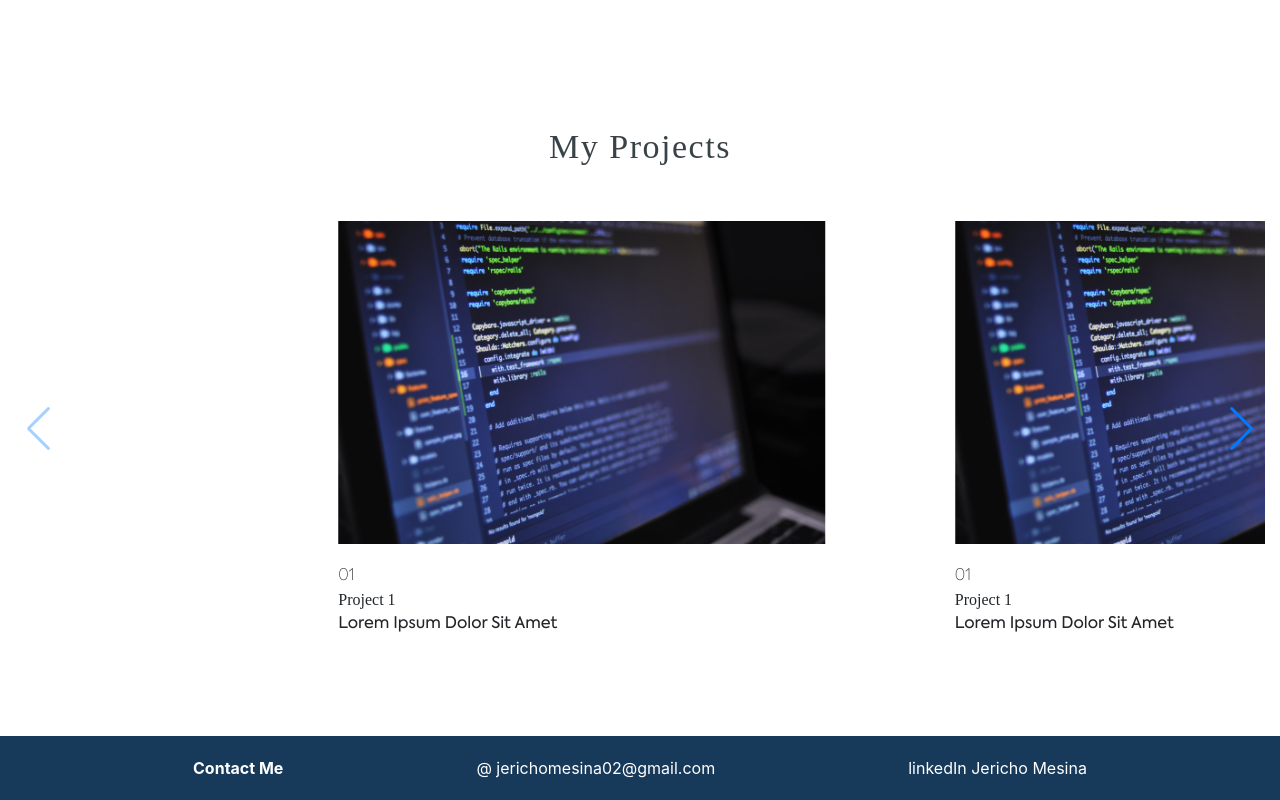
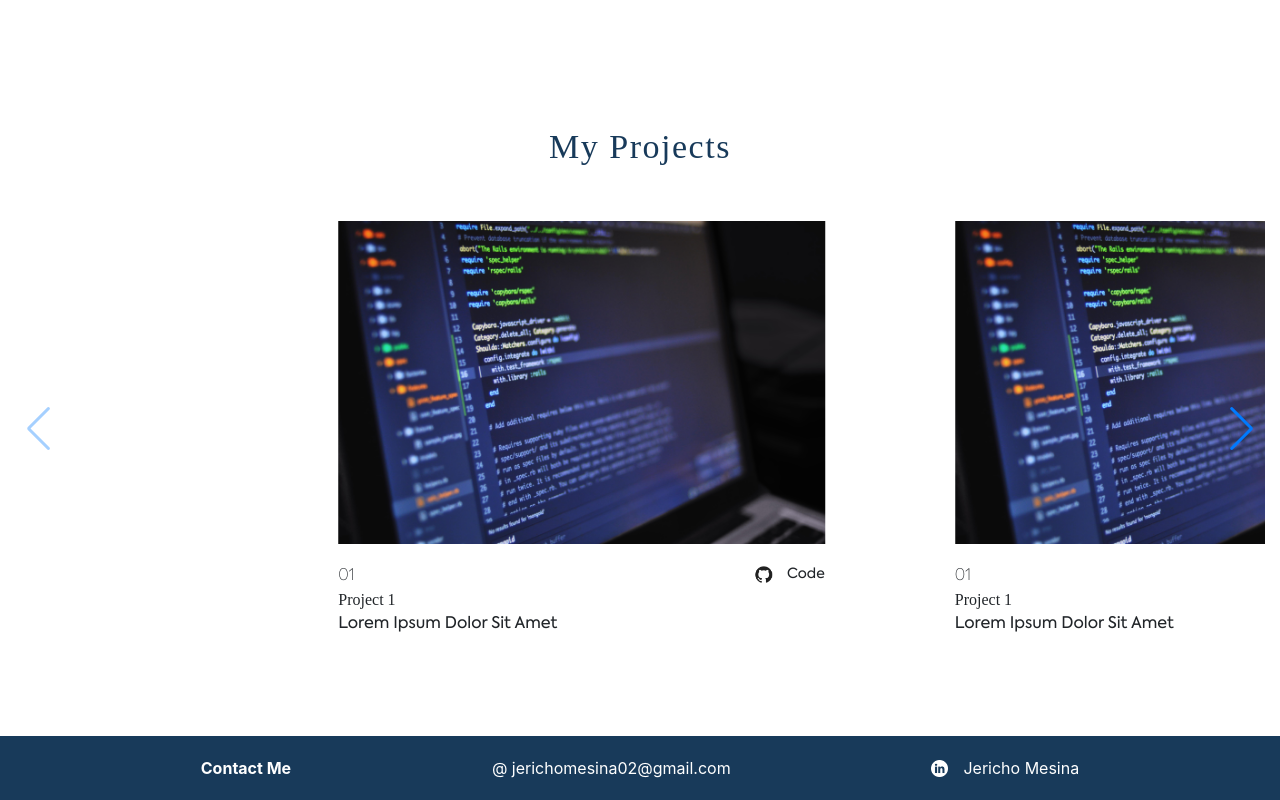
Before and after one commit to iamrico/portfolio, a React (Create React App) app: page / in a window 1280 px wide. Shown: the part 1399-2199 px from the top of the page. Built offline with nearby package versions, Linux system fonts and the light colour scheme; a web font is replaced by a local one.

Commit message:
more styling

```diff
--- a/src/components/Footer.js
+++ b/src/components/Footer.js
@@ -1,12 +1,20 @@
-import React from 'react'
-import '../styles/footer.scss'
+import React from 'react';
+import '../styles/footer.scss';
+import linkedin_logo from '../assets/linkedin.png';
+import styled from 'styled-components';
+
+const LinkedInLogo = styled.img`
+    width: 17px;
+    height: 17px;
+    margin-right: 15px;
+`
 
 const Footer = () =>{
     return (
         <footer className='footer'>
             <div className='fItem'><strong>Contact Me</strong></div>
             <div className='fItem'><a href='mailto:jerichomesina02@gmail.com'>@ jerichomesina02@gmail.com</a></div>
-            <div className='fItem'>linkedIn <a href={'https://www.linkedin.com/in/jericho-mesina-7a4a4016b/'}>Jericho Mesina</a></div>
+            <div className='fItem'><LinkedInLogo src={linkedin_logo}/><a href={'https://www.linkedin.com/in/jericho-mesina-7a4a4016b/'}>Jericho Mesina</a></div>
         </footer>
     );
 }
--- a/src/components/Projects.js
+++ b/src/components/Projects.js
@@ -8,7 +8,7 @@ import '../App.scss';
 const Title = styled.h2`
   font-family: Axiforma-Bold;
   line-height: 50px;
-  color: #394247;
+  color: #183A5A;
   font-size: 34px;
   letter-spacing: 1.5px;
   line-height: 50px;
--- a/src/components/Slide.js
+++ b/src/components/Slide.js
@@ -1,6 +1,7 @@
 import React from "react";
 import styled from "styled-components";
 import image from "../assets/blur-code.jpg";
+import github_logo from '../assets/github.png';
 
 const Image = styled.img`
   object-fit: contain;
@@ -37,6 +38,22 @@ const ProjectNumber = styled.div`
     font-family: Axiforma-Thin;
 `;
 
+const FirstRow = styled.div`
+  display: flex;
+  justify-content: space-between;
+`
+const CodeLink = styled.a`
+  color: inherit !important;
+  font-family: 'Axiforma-Regular';
+  font-size: 14px;
+`
+
+const GithubLogo = styled.img`
+    width: 17px;
+    height: 17px;
+    margin-right: 15px;
+`
+
 const Slide = () => {
   return (
     <div className="container">
@@ -44,7 +61,10 @@ const Slide = () => {
         <Container>
           <Image src={image} />
           <DetailArea>
-            <ProjectNumber>01</ProjectNumber>
+            <FirstRow>
+              <ProjectNumber>01</ProjectNumber>
+              <CodeLink><a href='/'><GithubLogo src={github_logo} alt='github_logo' />Code</a></CodeLink>
+            </FirstRow>
             <ProjectTitle>Project 1</ProjectTitle>
             <Description>Lorem Ipsum Dolor Sit Amet</Description>
           </DetailArea>
--- a/src/components/Toolbox.js
+++ b/src/components/Toolbox.js
@@ -11,7 +11,7 @@ const ToolContainer = styled.div`
 const Title = styled.h2`
     font-family: Axiforma-Bold;
     line-height: 50px;
-    color: #394247;
+    color: #183A5A;
     font-size: 34px;
     letter-spacing: 1.5px;
     line-height: 50px;
--- a/src/styles/footer.scss
+++ b/src/styles/footer.scss
@@ -13,6 +13,8 @@
     padding-bottom: 20px;
     font-size: 1em;
     color: white;
+    display: flex;
+    align-items: center;
 }
 
 @media (min-width:200px) {
@@ -31,6 +33,4 @@
         flex-direction: row;
         justify-content: space-evenly;
     }
-    .fItem{
-    }
 }
```
Also changed, not shown: src/assets/github.png (added), src/assets/linkedin.png (added).
